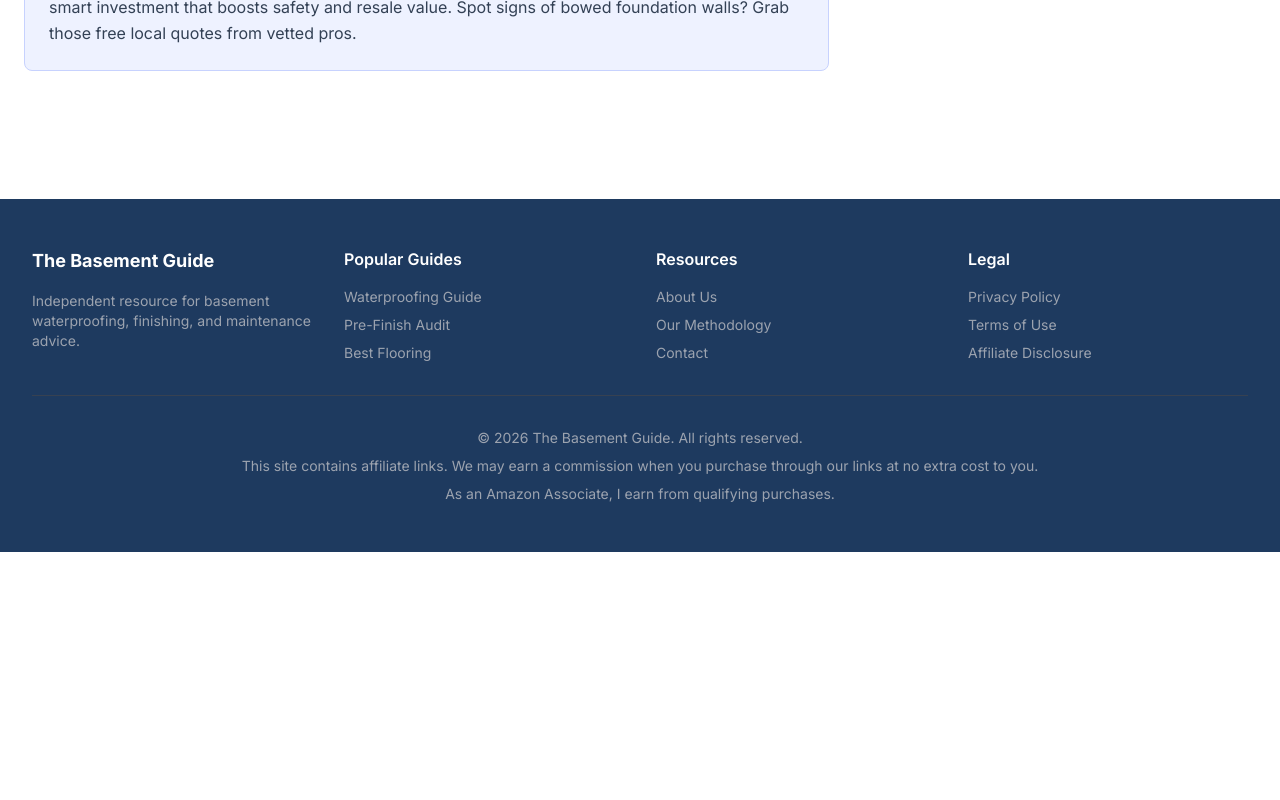
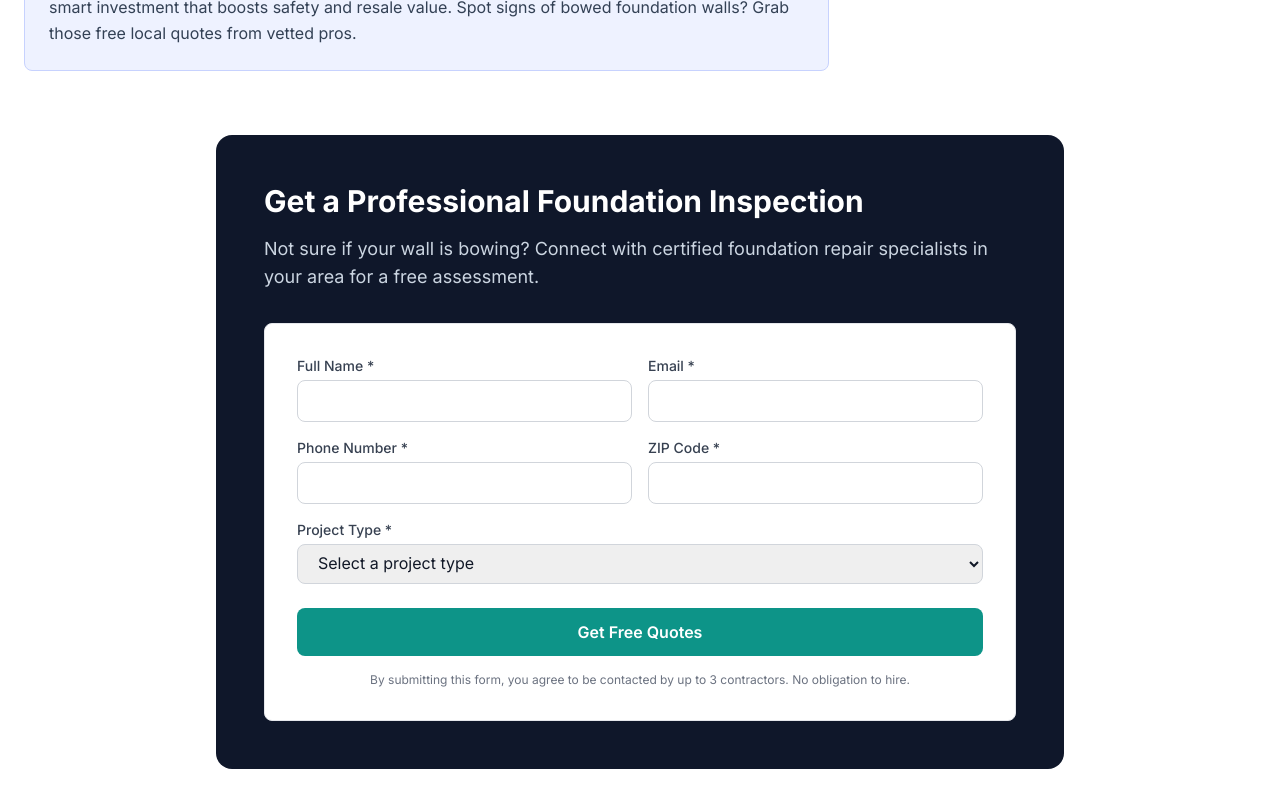
Before and after one commit to thebasementguide2026/basement-guide, a Next.js app: page /articles/bowing-basement-walls in a window 1280 px wide. Shown: the part 6760-7560 px from the top of the page. Before the commit the page ends 7312 px from the top, so only its background shows below. Built offline with nearby package versions, Linux system fonts and the light colour scheme.

Commit message:
feat: add LeadForm CTA to bowing-basement-walls

```diff
--- a/app/articles/bowing-basement-walls/page.tsx
+++ b/app/articles/bowing-basement-walls/page.tsx
@@ -1,5 +1,6 @@
 import Link from 'next/link'
 import Image from 'next/image'
+import LeadForm from '@/components/LeadForm'
 import type { Metadata } from 'next'
 
 export const metadata: Metadata = {
@@ -462,6 +463,15 @@ export default function BowingWallsArticle() {
           </aside>
         </div>
       </div>
+
+            {/* Lead Form CTA */}
+      <section className='max-w-4xl mx-auto px-6 pb-20'>
+        <div className='bg-slate-900 rounded-2xl p-8 md:p-12'>
+          <h2 className='text-2xl md:text-3xl font-bold text-white mb-4'>Get a Professional Foundation Inspection</h2>
+          <p className='text-slate-300 mb-8 text-lg'>Not sure if your wall is bowing? Connect with certified foundation repair specialists in your area for a free assessment.</p>
+          <LeadForm />
+        </div>
+      </section>
     </div>
   )
 }
```
